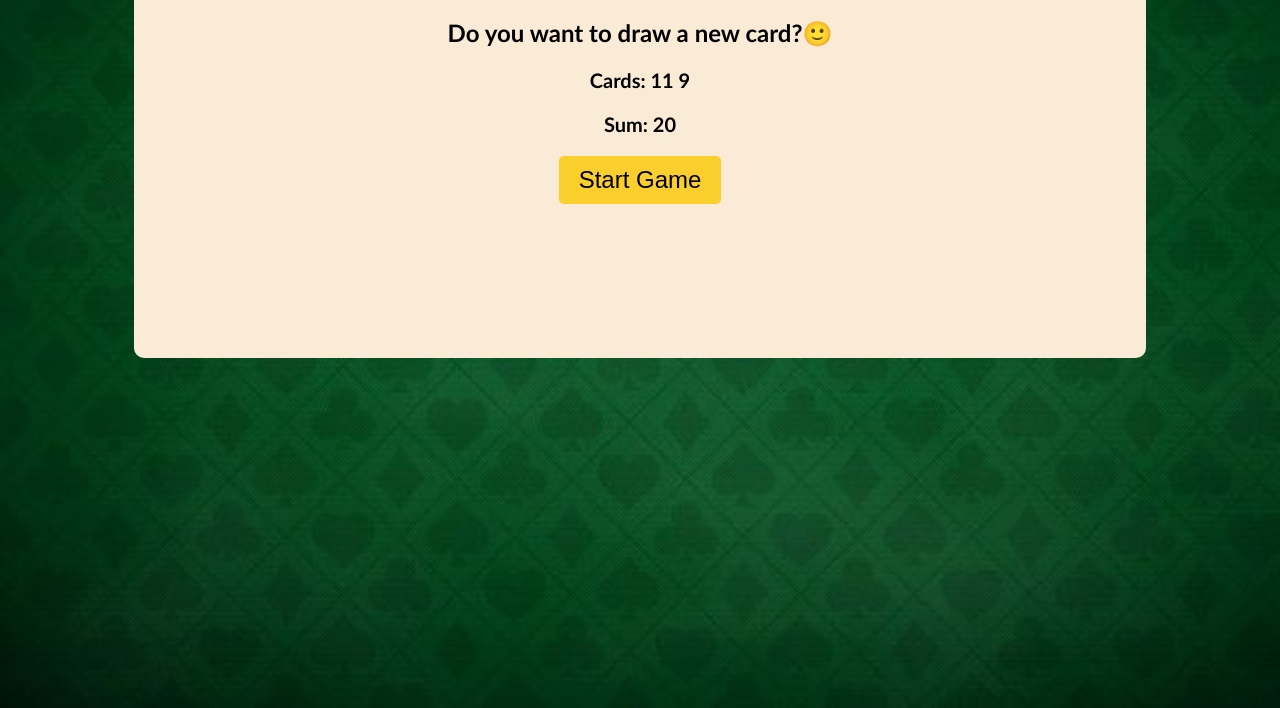
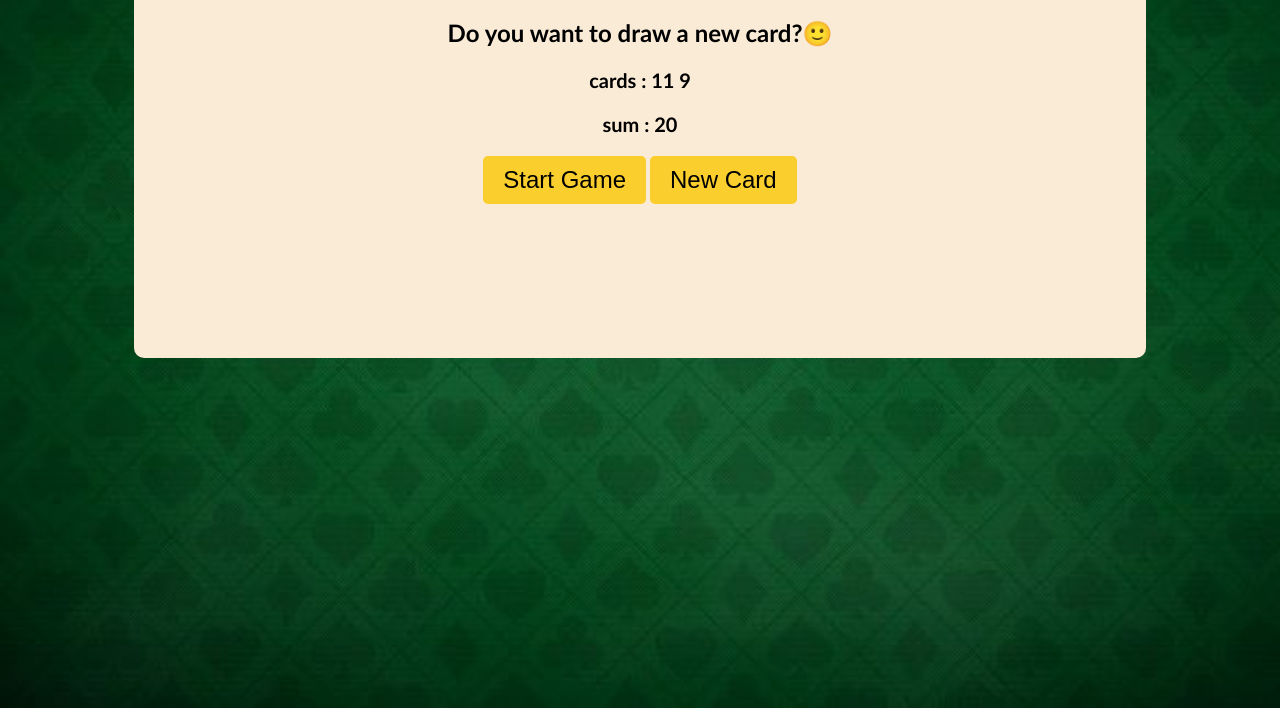
Before and after one commit to Shafay-Ahmed-1/Card-Game, a plain HTML site: page index.html in a window 1280 px wide. Both pictures are taken after a click on the button "Start Game". Shown: the part 92-800 px from the top of the page. Drawn offline with Linux system fonts and the light colour scheme.

Commit message:
new card button

```diff
--- a/index.css
+++ b/index.css
@@ -21,11 +21,12 @@ body {
 p {
     font-size : 20px;
 }
-#start-btn {
+button {
     padding : 10px 20px;
     font-size : 24px;
     background-color : rgb(250, 206, 44);
     border : none;
     border-radius : 5px;
     cursor: pointer;
+    margin-bottom: 4px;
 }
--- a/index.html
+++ b/index.html
@@ -6,9 +6,10 @@
         <div id="box-el">
                     <h1>Welcome to the card game</h1>
                     <h2 id="result-el">Want to play a round?</h2>
-                    <p id="card-el">Cards: </p>
-                    <p id="sum-el">Sum: </p>
+                    <p id="card-el">Cards : </p>
+                    <p id="sum-el">Sum : </p>
                     <button id="start-btn" onclick="startgame()">Start Game</button>
+                    <button id="new-card" onclick="newcard()">New Card</button>
 
         </div>
     <script src="index.js"></script>
--- a/index.js
+++ b/index.js
@@ -20,7 +20,13 @@ else {
     message = "You're out of the game! 😞 ";
     isAlive = false;
 }
-    cardEl.textContent +=  firstCard + "   " + secondCard;
-    sumEl.textContent += sum;
+    cardEl.textContent = "cards : " + firstCard + "   " + secondCard  ;
+    sumEl.textContent = "sum : " + sum;
     resultEl.textContent = message;
 }
+function newcard() {
+    let thirdCard = 1;
+    sum += thirdCard;
+    startgame();
+
+}
```
